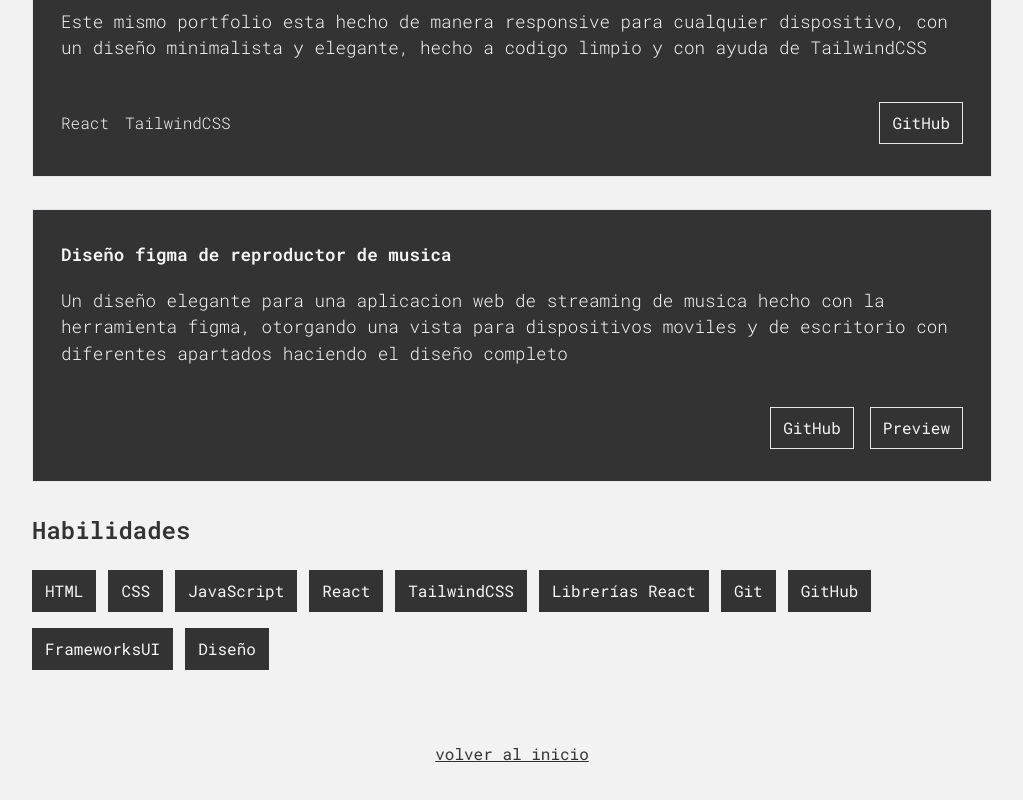
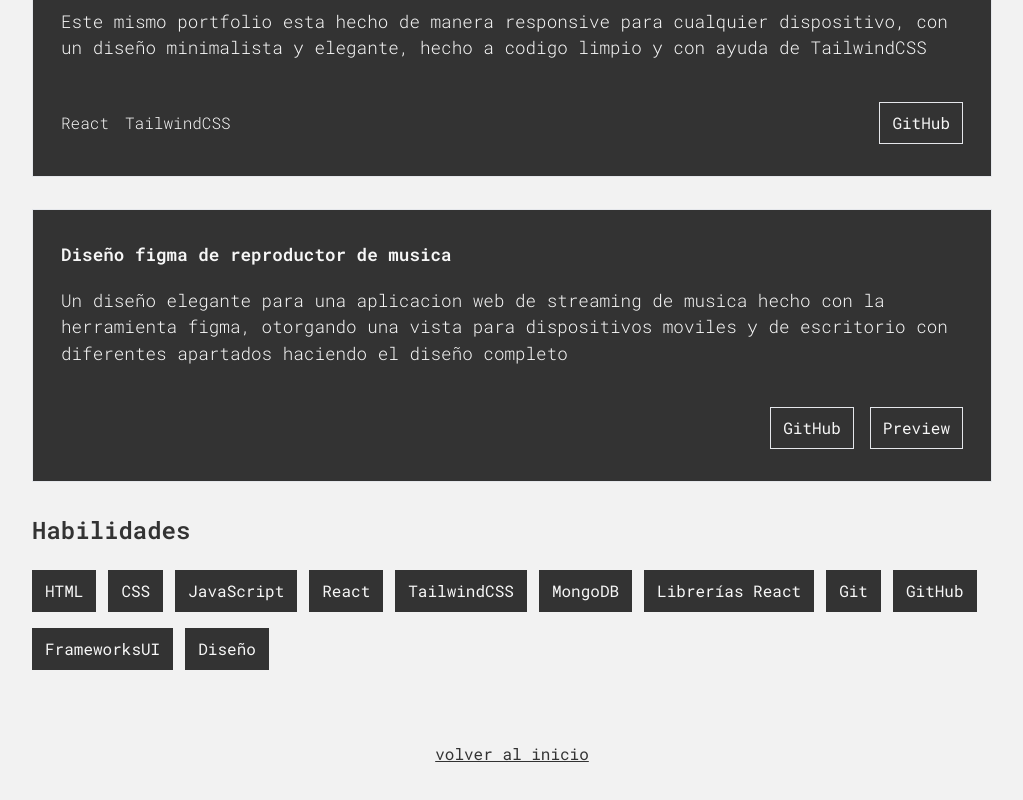
Before and after one commit to INKINSS/cv, a React (Vite) app: page / in a window 1280 px wide. Shown: the part 1299-2099 px from the top of the page, without its empty margins (128-1151 px from the left). Built offline with nearby package versions, Linux system fonts and the light colour scheme.

Commit message:
skills actualizadas, añadida MongoDB

```diff
--- a/src/components/Skills.jsx
+++ b/src/components/Skills.jsx
@@ -2,7 +2,7 @@ import { Fade } from 'react-awesome-reveal'
 
 const Skills = () => {
 
-    const skills = ['HTML', 'CSS', 'JavaScript', 'React', 'TailwindCSS', 'Librerías React', 'Git', 'GitHub', 'FrameworksUI', 'Diseño']
+    const skills = ['HTML', 'CSS', 'JavaScript', 'React', 'TailwindCSS', 'MongoDB', 'Librerías React', 'Git', 'GitHub', 'FrameworksUI', 'Diseño']
 
     return (
         <Fade damping={.5} delay={100}>
```
